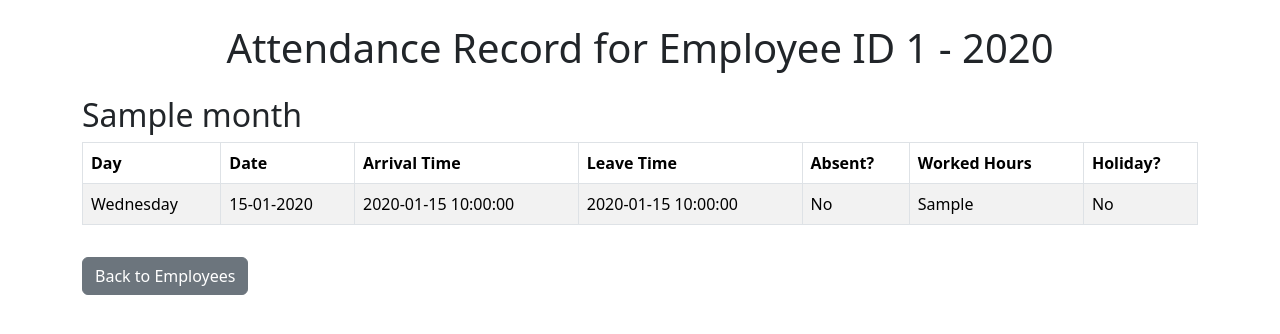
After one commit to Noreen09/Attendance, a Flask app: template templates/yearly_attendance.html in a window 1280 px wide. The commit adds this page. Shown: the top 334 px of the page. Run offline with Flask 3, Linux system fonts and the light colour scheme; the template is opened without the code that fills it: most values are stand-ins (such as "Sample title", 1, 10 or a date in 2020).

Commit message:
Added yearly attendance route

```diff
--- a/app.py
+++ b/app.py
@@ -402,6 +402,7 @@ def attendance_record(employee_id, year, month):
         if conn.is_connected():
             conn.close()
 
+
 @app.route('/add_employee', methods=['GET', 'POST'])
 def add_employee():
     if request.method == 'POST':
@@ -608,6 +609,69 @@ def update_attendance():
         return jsonify({"success": False, "message": "Failed to update attendance. Please try again."}), 400
 
 
+@app.route('/attendance/<int:employee_id>/year/<int:year>')
+def yearly_attendance(employee_id, year):
+    try:
+        conn = mysql.connector.connect(**db_config)
+        cursor = conn.cursor(dictionary=True)
+
+        attendance_by_month = {}
+
+        # Loop through each month and fetch data from the corresponding table
+        for month in range(1, 13):  # January (1) to December (12)
+            table_name = f"attendance_{year}_{month:02d}"
+
+            # Check if the table exists
+            cursor.execute(f"SHOW TABLES LIKE '{table_name}'")
+            if not cursor.fetchone():
+                continue  # Skip if the table does not exist
+
+            # Fetch attendance records for the given employee in this month
+            query = f"""
+                SELECT
+                    date, arrival_time, leave_time, is_absent, worked_hours, is_holiday
+                FROM {table_name}
+                WHERE employee_id = %s
+            """
+            cursor.execute(query, (employee_id,))
+            records = cursor.fetchall()
+
+            if records:
+                month_name = calendar.month_name[month]  # Convert month number to name (e.g., "January")
+                attendance_by_month[month_name] = []
+
+                for record in records:
+                    attendance_by_month[month_name].append({
+                        'date': record['date'].strftime('%Y-%m-%d'),
+                        'arrival_time': format_time(record.get('arrival_time')) if record.get('arrival_time') else 'N/A',
+                        'leave_time': format_time(record.get('leave_time')) if record.get('leave_time') else 'N/A',
+                        'is_absent': 'Yes' if record.get('is_absent') else 'No',
+                        'worked_hours': round(record.get('worked_hours', 2)) if record.get('worked_hours') else 0,
+                        'is_holiday': 'Yes' if record.get('is_holiday') else 'No'
+                    })
+
+        conn.close()
+
+        if not attendance_by_month:
+            return f"No attendance records found for Employee ID {employee_id} in {year}.", 404
+
+        return render_template('yearly_attendance.html',
+                               employee_id=employee_id,
+                               year=year,
+                               attendance_by_month=attendance_by_month)
+
+    except mysql.connector.Error as err:
+        error_message = f"Database Error: {err}"
+        traceback.print_exc()
+        return abort(500, description=error_message)
+    except Exception as e:
+        error_message = f"An unexpected error occurred: {e}"
+        traceback.print_exc()
+        return abort(500, description=error_message)
+    finally:
+        if conn.is_connected():
+            conn.close()
+
 
 
 db_pool = pooling.MySQLConnectionPool(pool_name="mypool",
--- a/templates/employee_list.html
+++ b/templates/employee_list.html
@@ -87,8 +87,6 @@
                     <th>ID</th>
                     <th>Name</th>
                     <th>Position</th>
-
-
                     <th>Actions</th>
                 </tr>
             </thead>
@@ -105,6 +103,9 @@
                             <button type="submit" class="delete-btn">Delete</button>
                         </form>
                         <a href="{{ url_for('edit_employee', employee_id=employee.employee_id) }}" class="delete-btn" style="background-color: #5bc0de;">Edit</a>
+                        <a href="{{ url_for('yearly_attendance', employee_id=employee.id, year=2025) }}">
+                            View Yearly Attendance
+                        </a>
 
                     </td>
 
--- /dev/null
+++ b/templates/yearly_attendance.html
@@ -0,0 +1,46 @@
+<!DOCTYPE html>
+<html lang="en">
+<head>
+    <meta charset="UTF-8">
+    <meta name="viewport" content="width=device-width, initial-scale=1.0">
+    <title>Yearly Attendance Record</title>
+    <link href="https://cdn.jsdelivr.net/npm/bootstrap@5.3.0-alpha1/dist/css/bootstrap.min.css" rel="stylesheet">
+</head>
+<body>
+    <div class="container">
+        <h1 class="text-center mt-4">Attendance Record for Employee ID {{ employee_id }} - {{ year }}</h1>
+
+        {% for month, records in attendance_by_month.items() %}
+        <h2 class="mt-4">{{ month }}</h2>
+        <table class="table table-bordered table-striped">
+            <thead>
+                <tr>
+                    <th>Day</th>
+                    <th>Date</th>
+                    <th>Arrival Time</th>
+                    <th>Leave Time</th>
+                    <th>Absent?</th>
+                    <th>Worked Hours</th>
+                    <th>Holiday?</th>
+                </tr>
+            </thead>
+            <tbody>
+                {% for record in records %}
+                <tr>
+                    <td>{{ record.date.strftime('%A') }}</td>  <!-- Day of the week -->
+                    <td>{{ record.date.strftime('%d-%m-%Y') }}</td>  <!-- Date -->
+                    <td>{{ record.arrival_time }}</td>
+                    <td>{{ record.leave_time }}</td>
+                    <td>{{ 'Yes' if record.is_absent else 'No' }}</td>
+                    <td>{{ record.worked_hours }}</td>
+                    <td>{{ 'Yes' if record.is_holiday else 'No' }}</td>
+                </tr>
+                {% endfor %}
+            </tbody>
+        </table>
+        {% endfor %}
+
+        <a href="{{ url_for('employee_list') }}" class="btn btn-secondary mt-3">Back to Employees</a>
+    </div>
+</body>
+</html>
```
